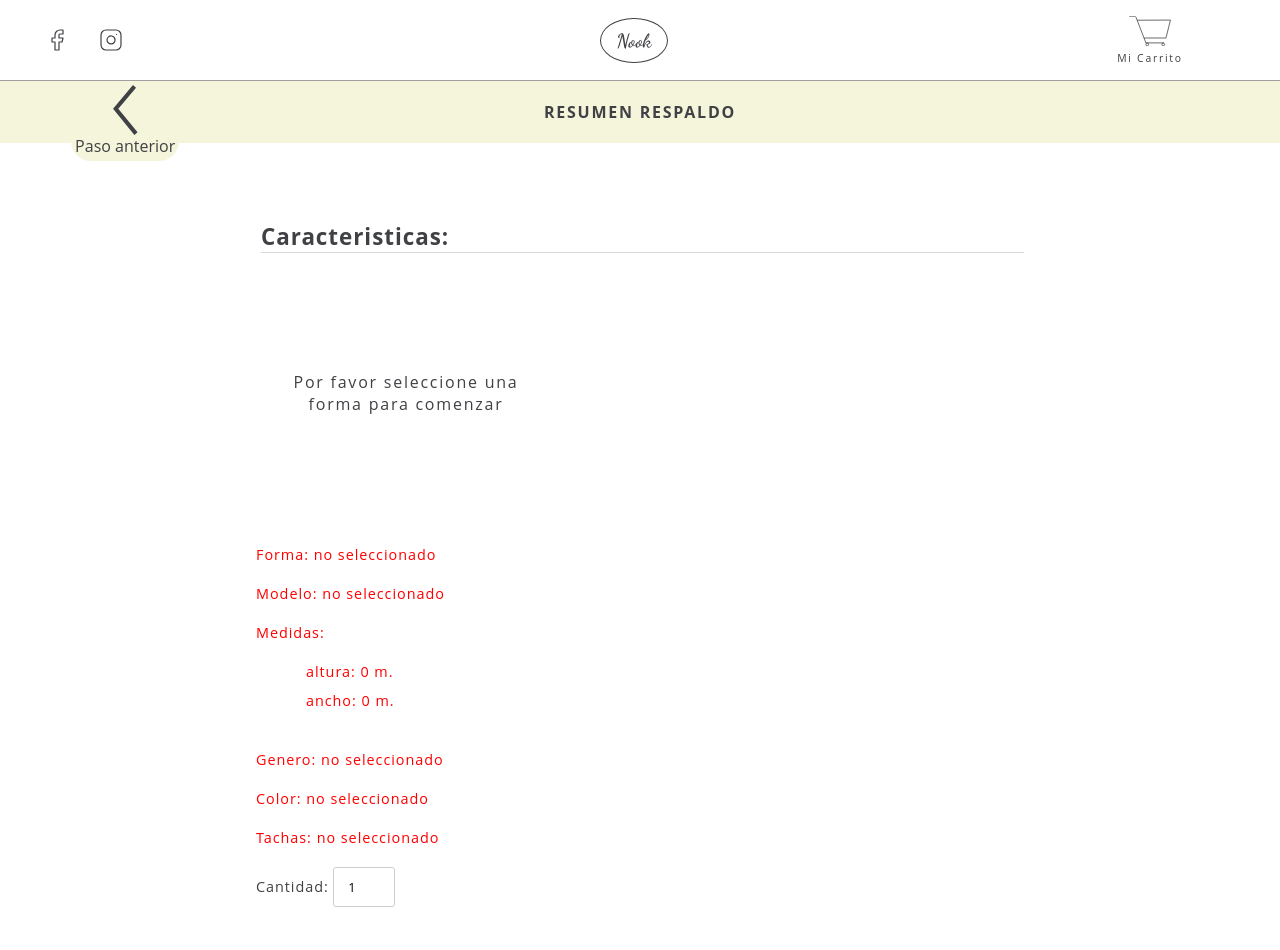
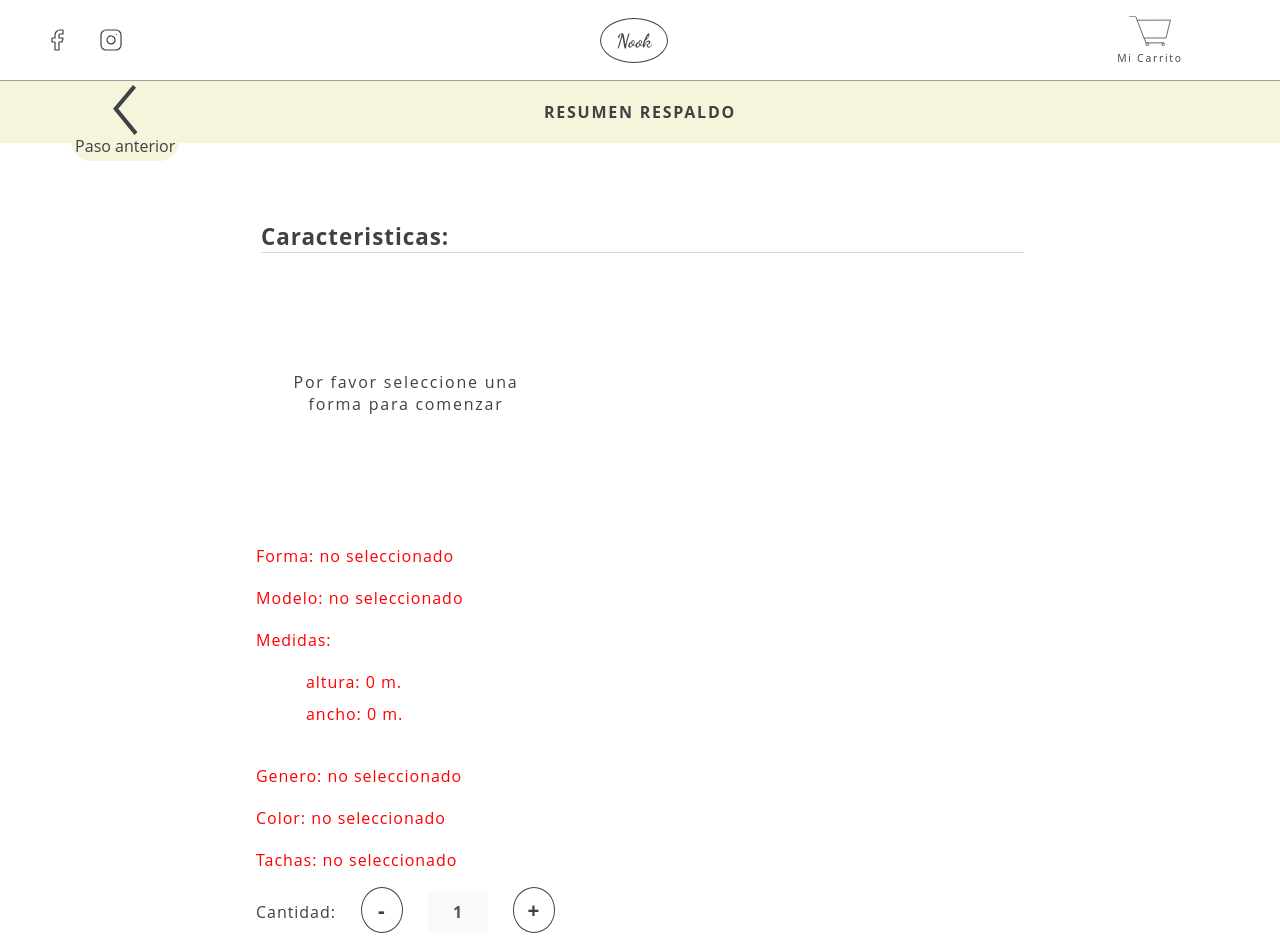
Before and after one commit to juandeto/nookweb, a React (Create React App) app: page /resumen-respaldo in a window 1280 px wide. Shown: the top 950 px of the page. Built offline with nearby package versions, Linux system fonts and the light colour scheme.

Commit message:
changes in amount handle

```diff
--- a/src/components/Respaldo/ResumenRespaldo/ResumenRespaldo.js
+++ b/src/components/Respaldo/ResumenRespaldo/ResumenRespaldo.js
@@ -13,6 +13,7 @@ import Croquis from './../Respaldo/Croquis/Croquis';
 class ResumenRespaldo extends Component {
   state = {
     show: false,
+    cantidad: 1,
   };
 
 
@@ -39,6 +40,21 @@ class ResumenRespaldo extends Component {
       this.props.onProductAddedToBasket(this.props.caracteristicas);
       this.props.onRefreshRespaldoProperties()
     };
+
+    const handleMinusAmount = () =>{
+
+      if(this.state.cantidad > 1){
+        this.setState({cantidad: this.state.cantidad - 1})
+        this.props.onAmountChange(this.state.cantidad)
+      }
+
+    }
+
+    const handlePlusAmount = () =>{
+
+        this.setState({cantidad: this.state.cantidad + 1})
+        this.props.onAmountChange(this.state.cantidad)
+    }
 
     return (
 
@@ -89,7 +105,21 @@ class ResumenRespaldo extends Component {
                 Tachas: {this.props.caracteristicas.tacha}{this.props.caracteristicas.tipoTacha === '' ? '': ' de '}
                 {this.props.caracteristicas.tipoTacha}
               </li>
-              <li>Cantidad: <input onChange={(event)=>this.props.onAmountChange(event.target.value)} type="number" min="1" defaultValue="1" className={classes.inputCantidad}/></li>
+
+
+              <li>Cantidad:
+                <span
+                onClick={handleMinusAmount}
+                className={classes.mathSimbolMinus}>-</span>
+                <input
+                disabled={true}
+                value={this.state.cantidad}
+                className={classes.inputCantidad}/>
+                <span
+                onClick={handlePlusAmount}
+                className={classes.mathSimbolPlus}>+</span>
+                </li>
+
             </ul>
           </li>
 
--- a/src/components/Respaldo/ResumenRespaldo/ResumenRespaldo.module.css
+++ b/src/components/Respaldo/ResumenRespaldo/ResumenRespaldo.module.css
@@ -82,6 +82,7 @@
     padding: 5px 0;
     margin: 10px 0 ;
     text-align: left;
+    font-size: 1rem;
 }
 
 .Medidas{
@@ -104,6 +105,7 @@
     margin-bottom: 18px!important;
     margin-left: 5px;
     border-top: 1px solid rgba(64, 65, 69, 0.2);
+    font-size: 1.3rem;
 }
 
 .Button{
@@ -137,26 +139,40 @@
     width: 60px;
     text-align: center;
     outline: none;
-    border: 1px solid #ccc;
+    border: none;
     padding: 10px 0px;
     border-radius: 3px;
     font-family: inherit;
     font:inherit;
-    font-size: 0.8rem;
+    font-size: 1rem;
+    font-weight: bold;
 }
 
-input[type=number]::-webkit-inner-spin-button,
-input[type=number]::-webkit-outer-spin-button {
-    background-color: #C2A37E;
-    color:#C2A37E;
-    height: 30px;
-    margin: 0;
-    z-index: 2;
-    padding: 5px;
+.mathSimbolMinus{
+    padding: 8px 16px;
 }
 
-input[type=number] { -moz-appearance:textfield; }
+.mathSimbolPlus{
+    padding: 8px 14px;
+}
 
+.mathSimbolMinus,
+.mathSimbolPlus{
+    margin: 5px 25px ;
+    border: 1px solid #404145;
+    border-radius: 50%;
+    font-size: 1.3rem;
+    font-weight: bold;
+    cursor: pointer;
+    text-align: center;
+    transition: all 0.3s ease-out;
+}
+
+.mathSimbolMinus:hover,
+.mathSimbolPlus:hover{
+    background-color: #404145;
+    color: white;
+}
 
 .croquisContainer{
 max-width: 300px;
```
